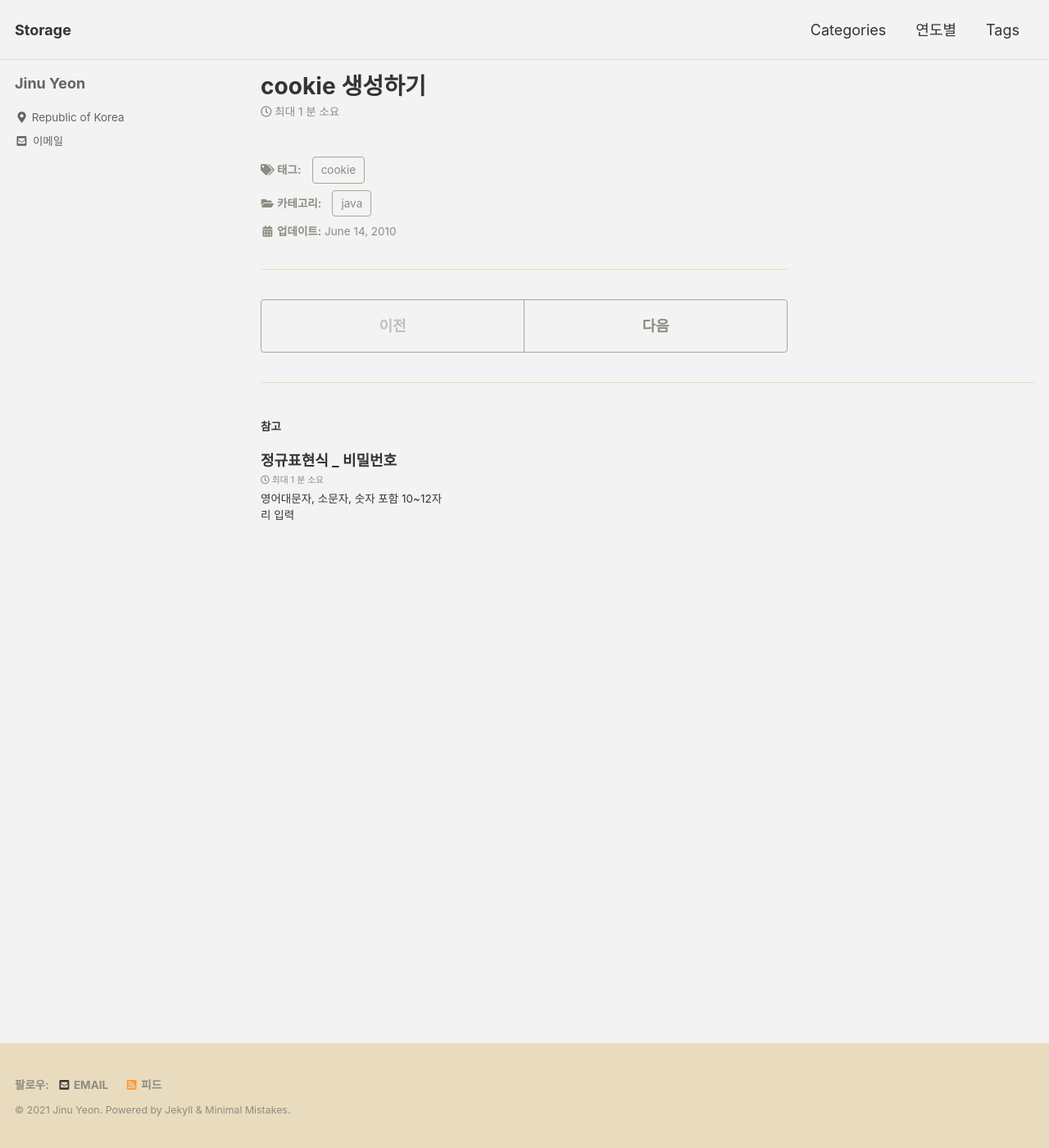
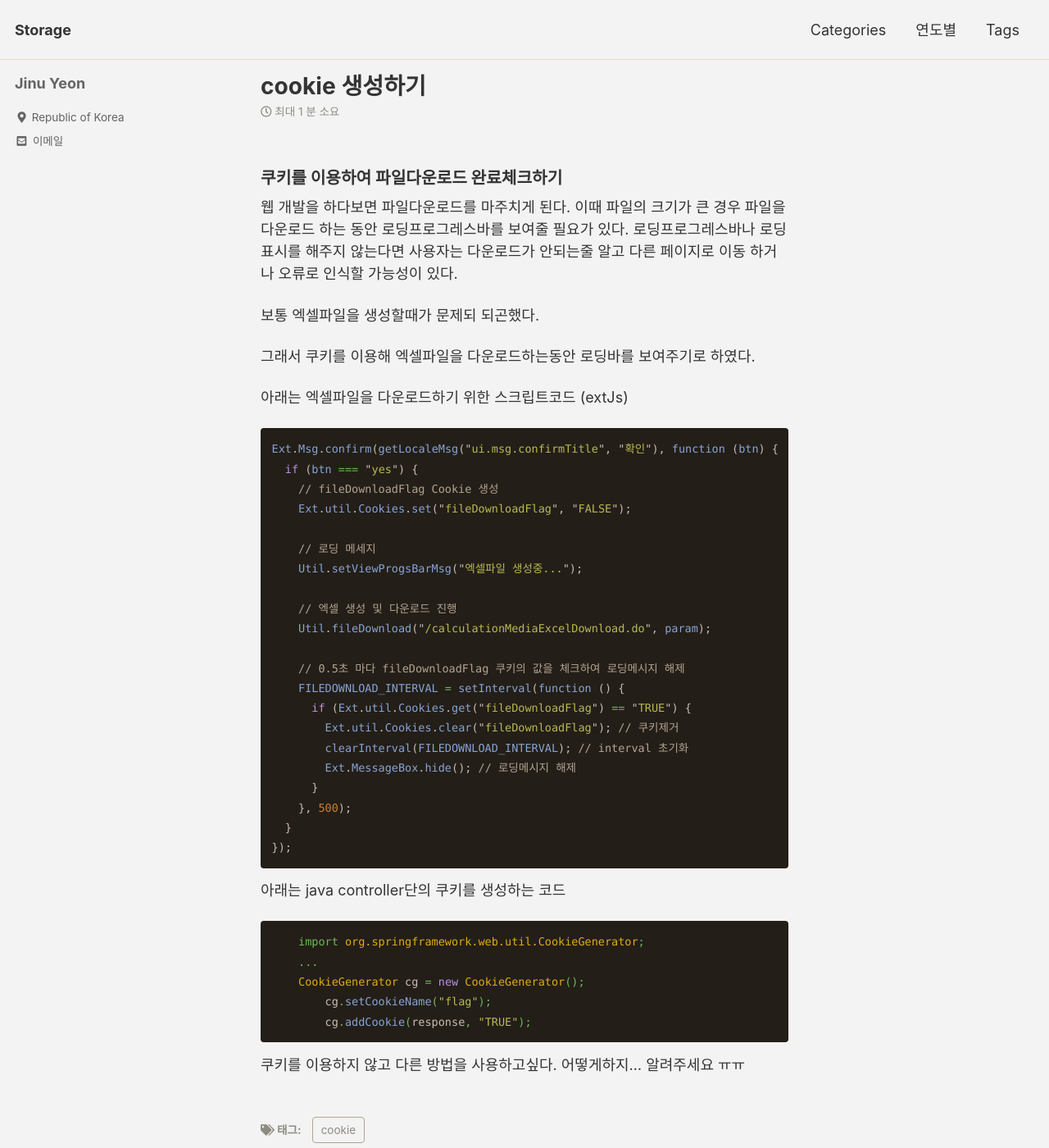
Before and after one commit to sogom/sogom-jinu.github.io, a Jekyll site: the page built from _posts/2021/java/2010-06-14-cookie.md, in a window 1280 px wide and 1400 px high. Shown: the whole window at 82% size. Built offline with Jekyll 4.4.1, drawn with Linux system fonts in a browser that asks for light colours; cached includes are drawn as plain includes.

Commit message:
modify post to cookie

````diff
--- a/_posts/2021/java/2010-06-14-cookie.md
+++ b/_posts/2021/java/2010-06-14-cookie.md
@@ -10,3 +10,52 @@ tags:
   - cookie
 description: cookie 생성
 ---
+
+### 쿠키를 이용하여 파일다운로드 완료체크하기
+
+웹 개발을 하다보면 파일다운로드를 마주치게 된다.
+이때 파일의 크기가 큰 경우 파일을 다운로드 하는 동안 로딩프로그레스바를 보여줄 필요가 있다.
+로딩프로그레스바나 로딩표시를 해주지 않는다면 사용자는 다운로드가 안되는줄 알고 다른 페이지로 이동 하거나 오류로 인식할 가능성이 있다.
+
+보통 엑셀파일을 생성할때가 문제되 되곤했다.
+
+그래서 쿠키를 이용해 엑셀파일을 다운로드하는동안 로딩바를 보여주기로 하였다.
+
+아래는 엑셀파일을 다운로드하기 위한 스크립트코드 (extJs)
+
+```javascript
+Ext.Msg.confirm(getLocaleMsg("ui.msg.confirmTitle", "확인"), function (btn) {
+  if (btn === "yes") {
+    // fileDownloadFlag Cookie 생성
+    Ext.util.Cookies.set("fileDownloadFlag", "FALSE");
+
+    // 로딩 메세지
+    Util.setViewProgsBarMsg("엑셀파일 생성중...");
+
+    // 엑셀 생성 및 다운로드 진행
+    Util.fileDownload("/calculationMediaExcelDownload.do", param);
+
+    // 0.5초 마다 fileDownloadFlag 쿠키의 값을 체크하여 로딩메시지 해제
+    FILEDOWNLOAD_INTERVAL = setInterval(function () {
+      if (Ext.util.Cookies.get("fileDownloadFlag") == "TRUE") {
+        Ext.util.Cookies.clear("fileDownloadFlag"); // 쿠키제거
+        clearInterval(FILEDOWNLOAD_INTERVAL); // interval 초기화
+        Ext.MessageBox.hide(); // 로딩메시지 해제
+      }
+    }, 500);
+  }
+});
+```
+
+아래는 java controller단의 쿠키를 생성하는 코드
+
+```java
+    import org.springframework.web.util.CookieGenerator;
+    ...
+    CookieGenerator cg = new CookieGenerator();
+	cg.setCookieName("flag");
+	cg.addCookie(response, "TRUE");
+```
+
+쿠키를 이용하지 않고 다른 방법을 사용하고싶다.
+어떻게하지... 알려주세요 ㅠㅠ
````
